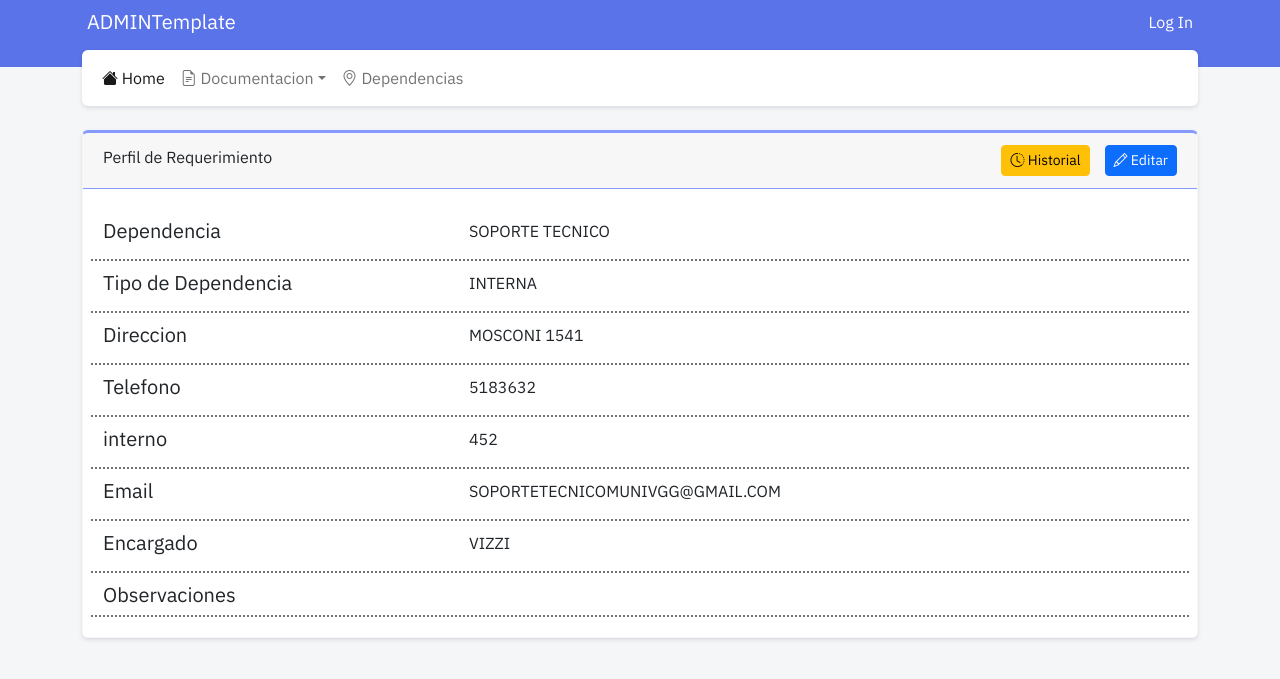
After one commit to lycha156/gestor_documental, a Django app: page /dependencias/show/1 in a window 1280 px wide. The commit adds this page. Shown: the top 679 px of the page. Run offline with Django 4.2, Linux system fonts and the light colour scheme; data comes from the database, SQL or seed files in the repository; both versions use the stored data as it was after the commit; some libraries are stand-ins or nearby versions.

Commit message:
dependencias CRUD

```diff
--- a/aplicacion/urls.py
+++ b/aplicacion/urls.py
@@ -21,6 +21,7 @@ from django.conf.urls.static import static
 urlpatterns = [
     path('admin/', admin.site.urls),
     path('', include('documentacion.urls')),
+    path('dependencias/', include('dependencias.urls')),
 ]
 
 if settings.DEBUG:
--- a/dependencias/models.py
+++ b/dependencias/models.py
@@ -1,5 +1,6 @@
 from django.db import models
 
+# SOLO POR ADMIN - NO CRUD
 class TipoDependencia(models.Model):
     tipo = models.CharField("Tipo", max_length = 50)
 
@@ -9,12 +10,12 @@ class TipoDependencia(models.Model):
 
 class Dependencia(models.Model):
     nombre = models.CharField("nombre", max_length = 100)
-    direccion = models.CharField("Direccion", max_length=100)
-    telefono = models.CharField("Telefono", max_length=50)
-    interno = models.IntegerField("Interno")
-    email = models.EmailField("Email", max_length=254)
-    encargado = models.CharField("Encargado", max_length=50)
-    observaciones = models.TextField("Observaciones")
+    direccion = models.CharField("Direccion", max_length=100, blank=True)
+    telefono = models.CharField("Telefono", max_length=50, blank=True)
+    interno = models.IntegerField("Interno", blank=True)
+    email = models.EmailField("Email", max_length=254, blank=True)
+    encargado = models.CharField("Encargado", max_length=50, blank=True)
+    observaciones = models.TextField("Observaciones", blank=True)
     tipo = models.ForeignKey(TipoDependencia, related_name="tipo_dependencia", on_delete=models.RESTRICT)
 
     def __str__(self):
--- /dev/null
+++ b/dependencias/templates/dependencias_show.html
@@ -0,0 +1,92 @@
+{% extends 'base.html' %}
+{% load static %}
+
+{% block content %}
+<!-- CONTENIDO -->
+<div class="card">
+    <div class="card-header">
+        Perfil de Requerimiento
+        <a class="btn btn-sm btn-primary float-end" href="{% url 'dependencias_update' dependencia.id %}"><i class="bi bi-pencil"></i> Editar</a>
+        <a class="btn btn-sm btn-warning float-end" style="margin-right: 15px;" href="#"><i class="bi bi-clock-history"></i> Historial</a>
+    </div>
+    <div class="card-body">
+
+        <div class="row data-row">
+            <div class="col-md-4 col-sm-12">
+                <h5 class="align-middle">Dependencia</h5>
+            </div>
+            <div class="col-md-8 col-sm-12">
+                <p>{{dependencia.nombre}}</p>
+            </div>
+        </div>
+
+        <div class="row data-row">
+            <div class="col-4">
+                <h5>Tipo de Dependencia</h5>
+            </div>
+            <div class="col">
+                <p>{{dependencia.tipo}}</p>
+            </div>
+        </div>
+
+        <div class="row data-row">
+            <div class="col-4">
+                <h5>Direccion</h5>
+            </div>
+            <div class="col">
+                <p>{{dependencia.direccion}}</p>
+            </div>
+        </div>
+
+        <div class="row data-row">
+            <div class="col-4">
+                <h5>Telefono</h5>
+            </div>
+            <div class="col">
+                <p>{{dependencia.telefono}}</p>
+            </div>
+        </div>
+
+        <div class="row data-row">
+            <div class="col-4">
+                <h5>interno</h5>
+            </div>
+            <div class="col">
+                <p>{{dependencia.interno}}</p>
+            </div>
+        </div>
+
+        <div class="row data-row">
+            <div class="col-4">
+                <h5>Email</h5>
+            </div>
+            <div class="col">
+                <p>{{dependencia.email}}</p>
+            </div>
+        </div>
+
+        <div class="row data-row">
+            <div class="col-4">
+                <h5>Encargado</h5>
+            </div>
+            <div class="col">
+                <p>{{dependencia.encargado}}</p>
+            </div>
+        </div>
+
+        <div class="row data-row">
+            <div class="col-4">
+                <h5>Observaciones</h5>
+            </div>
+            <div class="col">
+                <p>{{dependencia.observaciones}}</p>
+            </div>
+        </div>
+
+    </div>
+</div>
+{% endblock content %}
+
+{% block scripts %}
+
+{% endblock scripts %}
--- /dev/null
+++ b/dependencias/urls.py
@@ -0,0 +1,10 @@
+from django.urls import path
+from . import views
+
+urlpatterns = [
+    path('', views.index, name="dependencias_index"),
+    path('create', views.craete, name="dependencias_create"),
+    path('update/<int:id>', views.update, name="dependencias_update"),
+    path('show/<int:id>', views.show, name="dependencias_show"),
+    path('delete/<int:id>', views.delete, name="dependencias_delete"),
+]
--- a/dependencias/views.py
+++ b/dependencias/views.py
@@ -1,3 +1,70 @@
-from django.shortcuts import render
+from multiprocessing import context
+from django.shortcuts import redirect, render, get_object_or_404
+from .models import TipoDependencia, Dependencia
+from .forms import DependenciaForm
+from django.contrib import messages
+from django.db.models import Q
 
-# Create your views here.
+def index(request):
+    if request.method == 'POST':
+        query = request.POST['query']
+        dependencias = Dependencia.objects.filter( Q(nombre__icontains = query) | Q(telefono__icontains = query) | Q(tipo__tipo__icontains = query))[:50]
+    else:
+        dependencias = Dependencia.objects.all()[:50]
+
+    context = {
+        'dependencias': dependencias
+    }
+    return render(request, 'dependencias_index.html', context)
+
+
+def craete(request):
+    form = DependenciaForm()
+    if request.method == 'POST':
+        form = DependenciaForm(request.POST)
+
+        try:
+            if form.is_valid():
+                form.save()
+                messages.success(request, "Datos guardados en forma correcta.")
+                return redirect('dependencias_index')
+            else:
+                messages.warning(request, 'Error al realizar la carga de los datos')
+                return render(request, 'dependencias_create.html', context = {'form': form})
+
+        except Exception as e:
+            messages.warning(request, f'Error al realizar la carga de datos. {e}')
+            return redirect('dependencias_index')
+
+    context = {'form': form}
+    return render(request, 'dependencias_create.html', context)
+
+
+def update(request, id=id):
+    obj = get_object_or_404(Dependencia, pk=id)
+    form = DependenciaForm(request.POST or None, instance=obj)
+
+    if form.is_valid():
+        try:
+            form.save()
+            messages.success(request, "Datos actulizados en forma correcta.")
+            return redirect('dependencias_index')
+        except Exception as e:
+            messages.warning(request, f'Error al actualizar los datos. {e}')
+            return redirect('dependencias_index')
+
+    context = {
+        'form': form
+    }
+    return render(request, 'dependencias_create.html', context)
+
+def show(request, id=id):
+    dependencia = get_object_or_404(Dependencia, pk=id)
+
+    context = {
+        'dependencia': dependencia
+    }
+    return render(request, 'dependencias_show.html', context)
+
+def delete(request, id=id):
+    pass
--- a/documentacion/models.py
+++ b/documentacion/models.py
@@ -1,3 +1,4 @@
+from turtle import textinput
 from unittest.util import _MAX_LENGTH
 from django.db import models
 from django.forms import CharField
@@ -22,7 +23,7 @@ class Documento(models.Model):
     usuario = models.ForeignKey(User, on_delete=models.RESTRICT, related_name="usuario_documento")
     estado = models.ForeignKey(Estado, on_delete=models.RESTRICT, related_name="estado_documento")
     fecha = models.DateField("Fecha", auto_now=False, auto_now_add=False)
-    codigo = models.IntegerField("Codigo")
+    codigo = models.CharField("Codigo", max_length= 50)
     grupo = models.ForeignKey(Grupo, on_delete=models.RESTRICT, related_name="grupo_documento")
     descripcion = models.TextField("Descripcion")
     inicidor = models.ForeignKey(Dependencia, on_delete=models.RESTRICT, related_name="iniciador_documento")
--- a/static/css/style.css
+++ b/static/css/style.css
@@ -197,3 +197,9 @@ th{
     /* padding: 5px; */
     margin-top: 10px;
 }
+
+/* FORMS */
+
+.error .invalid-feedback{
+    display: block;
+}
--- a/templates/base.html
+++ b/templates/base.html
@@ -5,11 +5,11 @@
     <meta charset="utf-8">
     <meta name="viewport" content="width=device-width, initial-scale=1">
     <title>Documentacion</title>
-    <link rel="stylesheet" href="static/css/bootstrap.min.css">
-    <link rel="stylesheet" href="static/css/style.css">
+    <link rel="stylesheet" href="{% static 'css/bootstrap.min.css' %}">
+    <link rel="stylesheet" href="{% static 'css/style.css' %}">
     <link rel="stylesheet" href="https://cdn.jsdelivr.net/npm/bootstrap-icons@1.9.1/font/bootstrap-icons.css">
-    <link rel="stylesheet" href="static/css/boxicons.min.css">
-    <link rel="stylesheet" href="static/plugins/select2/select2.min.css">
+    <link rel="stylesheet" href="{% static 'css/boxicons.min.css' %}">
+    <link rel="stylesheet" href="{% static 'plugins/select2/select2.min.css' %}">
     <link rel="stylesheet" href="https://cdn.jsdelivr.net/npm/select2-bootstrap-5-theme@1.3.0/dist/select2-bootstrap-5-theme.min.css" />
 
   </head>
@@ -47,6 +47,24 @@
     <div class="container-fuid">
         <div class="container mt-4">
 
+        {% if messages %}
+            <!-- ALERTAS -->
+            <div class="row">
+            <div class="col-12">
+                {% for message in messages %}
+                {% if message.tags %}
+                    <div class="alert alert-{{ message.tags }}"  role="alert">
+                    <img class="alert-image" src=" {% static 'assets/alertas/' %}{{message.tags}}.png" width="48" height="48">
+                    {{ message }}
+                    </div>
+                {% endif %}
+                {% endfor %}
+            </div>
+            </div>
+            <!-- FIN ALERTAS -->
+        {% endif %}
+
+
             {% block content %}
 
             {% endblock content %}
@@ -57,18 +75,14 @@
 
     <!-- JS -->
     <script src="https://ajax.googleapis.com/ajax/libs/jquery/3.6.1/jquery.min.js"></script>
-    <script src="static/js/bootstrap.bundle.min.js"></script>
-    <script src="static/js/popper.min.js"></script>
-    <script src="static/js/boxicons.js"></script>
-    <script src="static/plugins/select2/select2.min.js"></script>
-    <script>
-        $(document).ready(function() {
-            $('#single-select-clear-field').select2({
-                theme: 'bootstrap-5',
-                allowClear: true
-            });
-        });
-    </script>
+    <script src="{% static 'js/bootstrap.bundle.min.js' %}"></script>
+    <script src="{% static 'js/popper.min.js' %}"></script>
+    <script src="{% static 'js/boxicons.js' %}"></script>
+    <script src="{% static 'plugins/select2/select2.min.js' %}"></script>
+
+    {% block scripts %}
+
+    {% endblock scripts %}
 
   </body>
 </html>
--- a/templates/navbar.html
+++ b/templates/navbar.html
@@ -25,10 +25,10 @@
                 </ul>
             </li>
 
-            <li class="nav-item dropdown">
-            <a class="nav-link dropdown-toggle" href="#" role="button" data-bs-toggle="dropdown" aria-expanded="false">
-                Paginas
-            </a>
+            <li class="nav-item">
+                <a class="nav-link" aria-current="page" href="{% url 'dependencias_index' %}"><i class="bi bi-geo-alt"></i> Dependencias</a>
+            </li>
+
             <ul class="dropdown-menu dropdown-menu-border">
                 <li><a class="dropdown-item" href="#"><i class="bi bi-award"></i> Action</a></li>
                 <li><a class="dropdown-item" href="alertas.html">Alertas</a></li>
```
Also changed, not shown: dependencias/forms.py (added, +26 -0 lines), dependencias/templates/dependencias_create.html (added, +101 -0 lines), dependencias/templates/dependencias_index.html (added, +62 -0 lines), documentacion/forms.py (+45 -0 lines), db.sqlite3, dependencias/migrations/0002_alter_dependencia_direccion_alter_dependencia_email_and_more.py (added), documentacion/migrations/0002_alter_documento_codigo.py (added).
